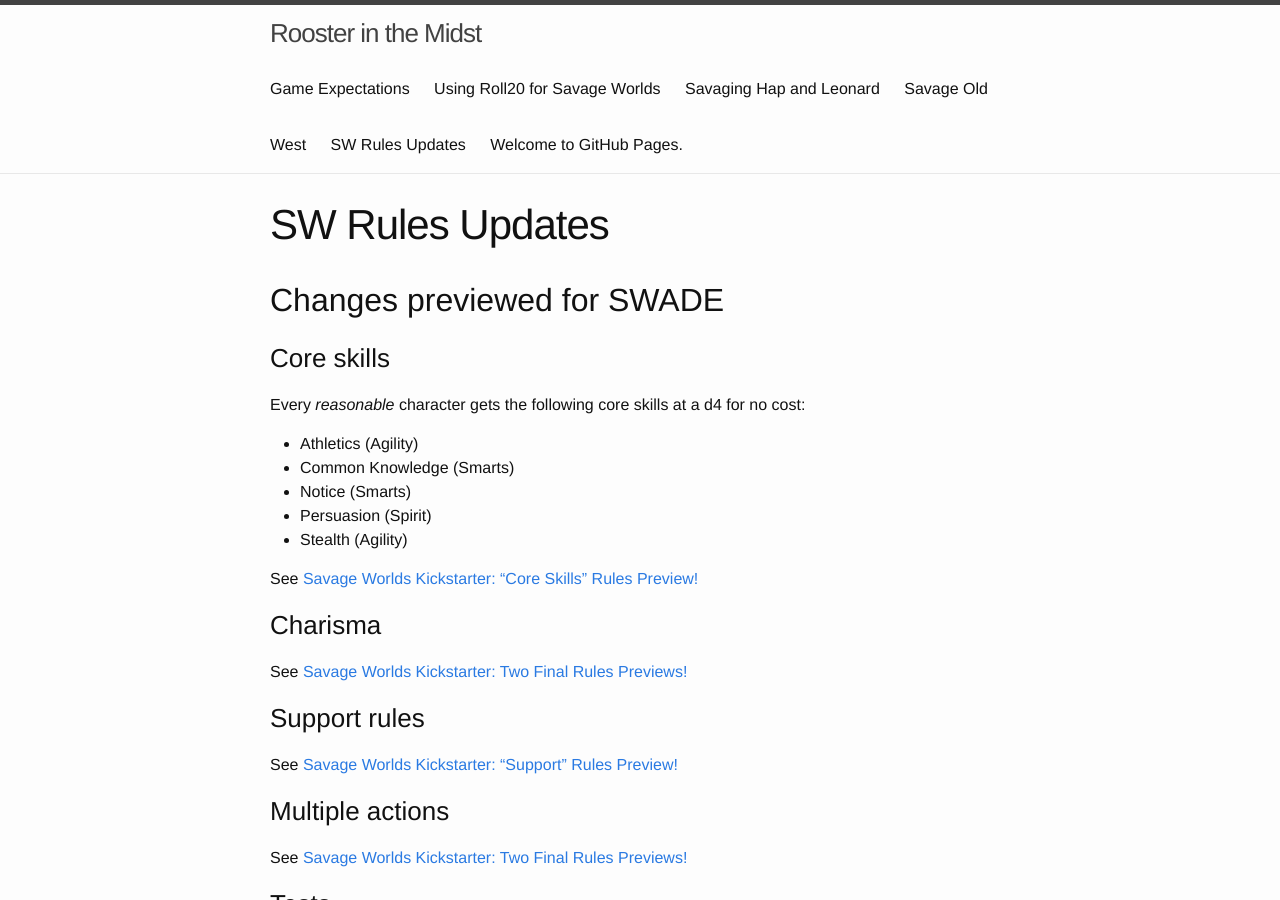
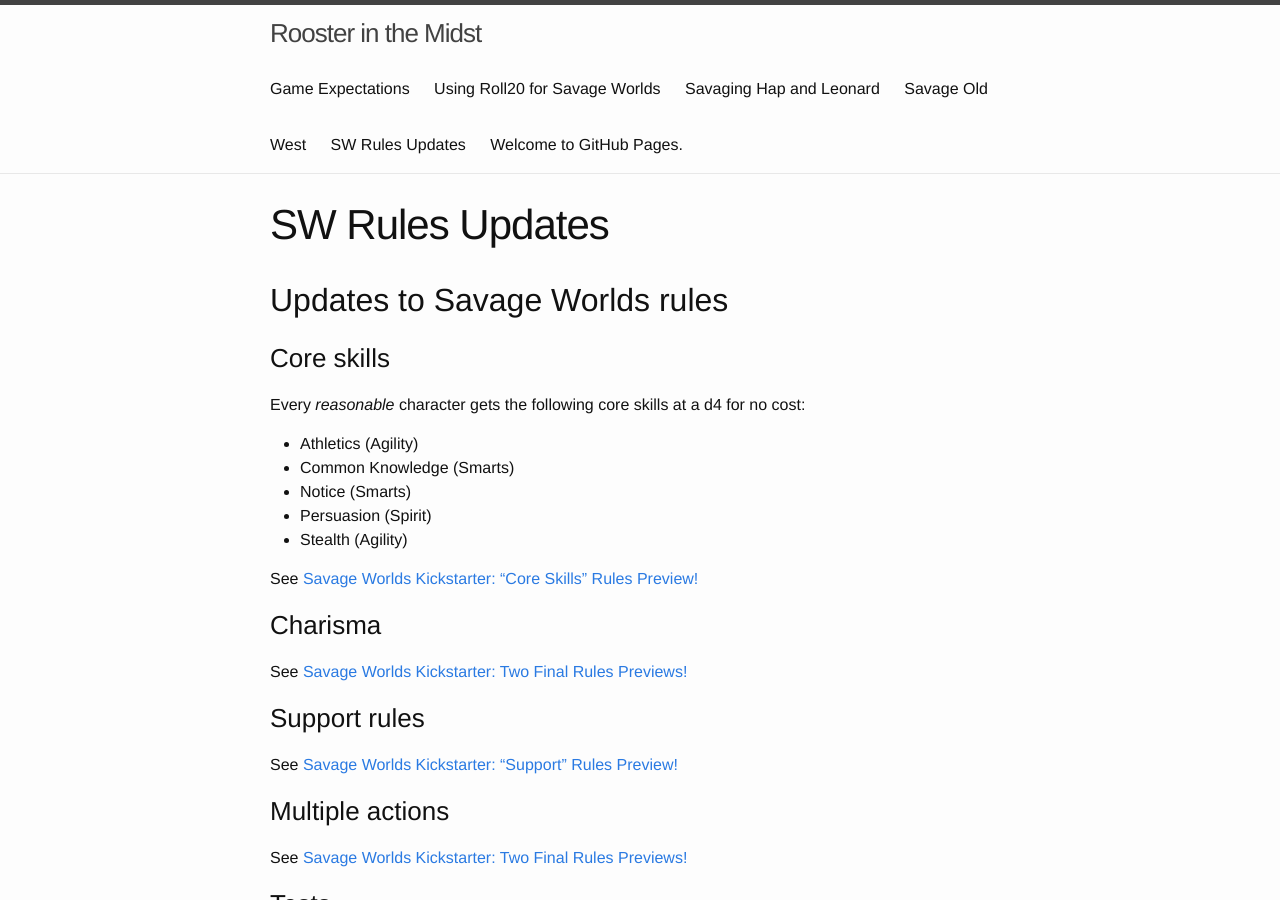
Before and after one commit to achall36/RoxvilleRooster.github.io, a Jekyll site: the page built from swade-rules-summary.md, in a window 1280 px wide and 900 px high. Built offline with Jekyll 4.4.1, drawn with Linux system fonts in a browser that asks for light colours.

Commit message:
Update swade-rules-summary.md

```diff
--- a/swade-rules-summary.md
+++ b/swade-rules-summary.md
@@ -4,7 +4,7 @@
 permalink: /swade_rules/
 ---
 
-## Changes previewed for SWADE
+## Updates to Savage Worlds rules
 
 ### Core skills
 
```
